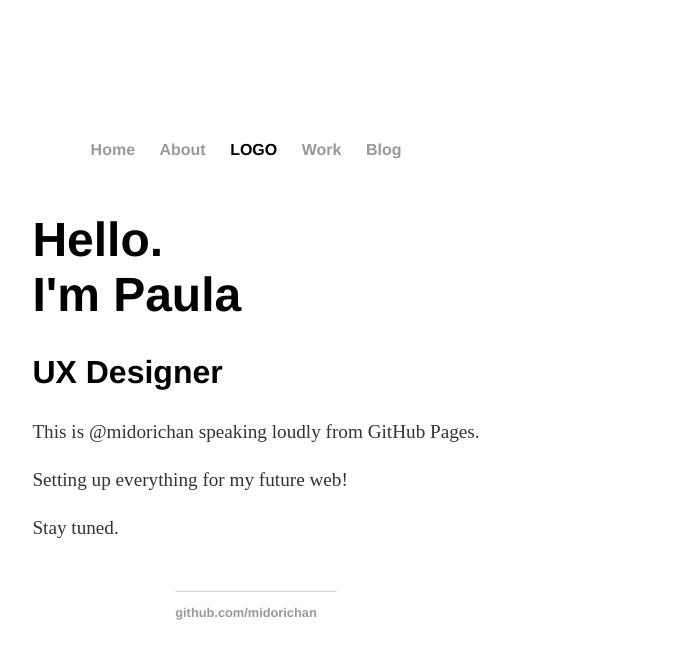
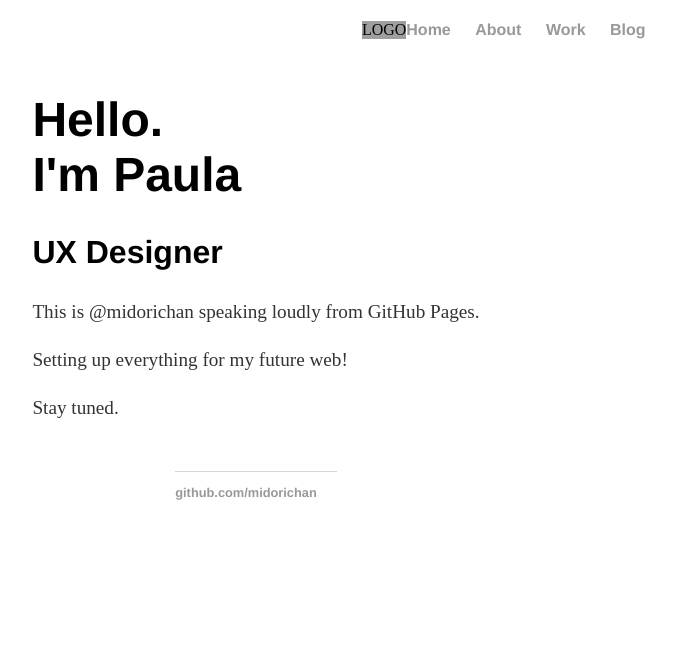
Before and after one commit to midorichan/midorichan.github.io, a Jekyll site: the page built from index.html, in a window 1280 px wide. Shown: the top 659 px of the page, without its empty margins (384-1060 px from the left). Built offline with Jekyll 4.4.1, drawn with Linux system fonts in a browser that asks for light colours.

Commit message:
Layout updates

```diff
--- a/_layouts/default.html
+++ b/_layouts/default.html
@@ -10,11 +10,11 @@
     <body>
         <div class="container">
             <div class="header">
+				<div class="logo">LOGO</div>
 				<nav>
 					<ul>
 						<li><a href="/">Home</a></li>
 						<li><a href="/about">About</a></li>
-						<li>LOGO</li>
 						<li><a href="/work">Work</a></li>
 						<li><a href="https://medium.com/@midorichan">Blog</a></li>
 					</ul>
--- a/about/index.html
+++ b/about/index.html
@@ -7,4 +7,4 @@
 	<p>I'm a UX designer based in Mar del Plata, Argentina.</p>
 	<p>Setting up everything for my future web!</p>
 	<p>Stay tuned.</p>
-</div><!-- /.blurb -->
+</div>
--- a/css/main.css
+++ b/css/main.css
@@ -1,7 +1,4 @@
-/*body {
-    margin: 60px auto;
-    width: 70%;
-
+/*
 
 ul.posts {
     margin: 20px auto 40px;
@@ -12,6 +9,11 @@
     list-style: none;
 }
 */
+
+html, body {
+    margin: 0 auto;
+    width: 80%;
+}
 
 .container {
     height: 100%;
@@ -26,26 +28,30 @@
 
 .header {
     grid-area: h;
+    justify-content: right;
 
+}
+
+.logo {
+    background-image: url(../images/logo.png);
+    justify-content: left;
 }
 
 .content {
     grid-area: c;
+    justify-content: center;
 }
 
 .footer {
     grid-area: f;
+    justify-content: center;
 }
 
 .container > div {
-display: flex;
-justify-content: center;
-align-items: center;
+    display: flex;
+    align-items: center;
 }
 
-html, body {
-    margin: 60px auto;
-}
 
 h1 {
     font-size: 3em;
@@ -76,12 +82,18 @@
 
 
 a {
-     text-decoration: none;
+    text-decoration: none;
     color: #999;
 }
 
+a .current {
+    padding-bottom: 5px;
+    border-bottom: 2px solid red;
+}
+
 a:hover {
-    text-decoration: underline;
+    font-weight: bold;
+    color: red;
 }
 
 nav ul, footer ul {
--- a/index.html
+++ b/index.html
@@ -9,4 +9,4 @@
 	<p>This is @midorichan speaking loudly from GitHub Pages.</p>
 	<p>Setting up everything for my future web!</p>
 	<p>Stay tuned.</p>
-</div><!-- /.blurb -->
+</div>
--- a/work/index.html
+++ b/work/index.html
@@ -2,10 +2,10 @@
 layout: default
 title: midorichan.design Work
 ---
-<div class="blurb">
+<div>
 	<h1>Work</h1>
 	<p>A showcase of my recent work.</p>
 	<p>You can also find me at:</p>
 	<p>Behance</p>
 	<p>Dribbble</p>
-</div><!-- /.blurb -->
+</div>
```
